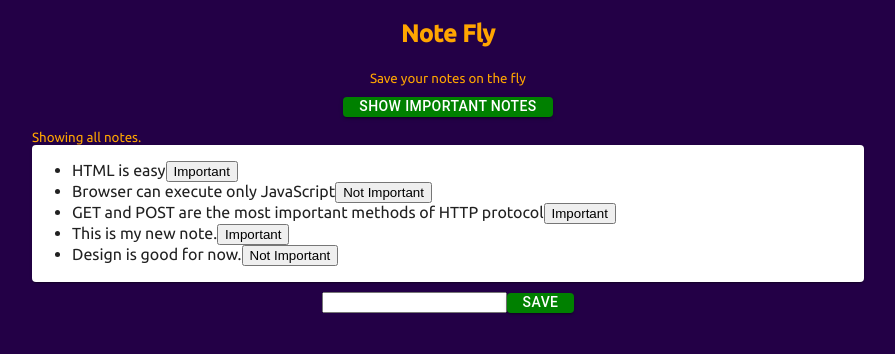
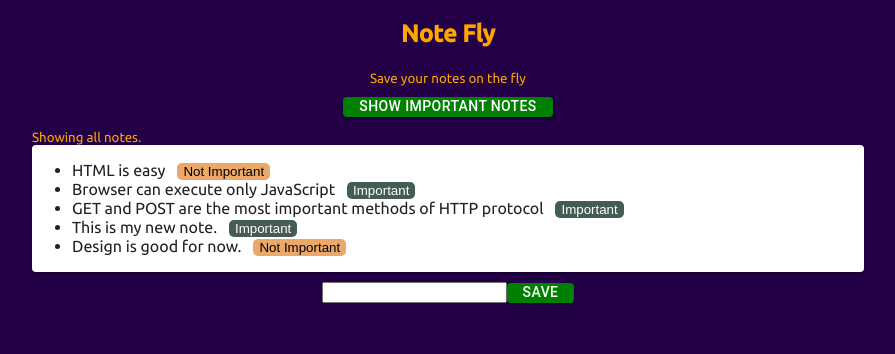
Before and after one commit to meetg94/notes-fullstack-mui, a React (Create React App) app in the folder frontend/: page / in a window 1280 px wide. Shown: the top 354 px of the page, without its empty margins (192-1087 px from the left). Built offline with nearby package versions, Linux system fonts and the light colour scheme; data requests are answered from the project's data file.

Commit message:
toggle importance

```diff
--- a/frontend/db.json
+++ b/frontend/db.json
@@ -4,13 +4,13 @@
       "id": 1,
       "content": "HTML is easy",
       "date": "2022-1-17T17:30:31.098Z",
-      "important": true
+      "important": false
     },
     {
       "id": 2,
       "content": "Browser can execute only JavaScript",
       "date": "2022-1-17T18:39:34.091Z",
-      "important": false
+      "important": true
     },
     {
       "id": 3,
--- a/frontend/src/App.js
+++ b/frontend/src/App.js
@@ -5,11 +5,14 @@ import axios from 'axios'
 import Note from './Components/Note';
 import NotesCard from './Components/NotesCard';
 
+
+
 function App() {
 
   const [notes, setNotes] = useState([])
   const [newNote, setNewNote] = useState('')
   const [showAll, setShowAll] = useState(true)
+  const [flag, setFlag] = useState(true)
 
   useEffect(() => {
     axios
@@ -25,6 +28,7 @@ function App() {
       content: newNote,
       important: Math.random() < 0.5,
     }
+
   axios
     .post('http://localhost:3001/notes', noteObject)
     .then(response => {
@@ -38,6 +42,16 @@ function App() {
   const handleNoteChange = (e) => {
     console.log(e.target.value)
     setNewNote(e.target.value)
+  }
+
+  const toggleImportance = (id) => {
+    const url = `http://localhost:3001/notes/${id}`
+    const note = notes.find(n => n.id === id)
+    const changedNote = { ...note, important: !note.important}
+
+    axios.put(url, changedNote).then(response => {
+      setNotes(notes.map(n => n.id !== id ? n : response.data))
+    })
   }
 
   const notesToShow = showAll
@@ -66,6 +80,8 @@ function App() {
           <Note
             key={note.id}
             note={note}
+            showAll={showAll}
+            toggleImportance={() => toggleImportance(note.id)}
             />
           )}
       </ul>
--- a/frontend/src/Components/Note.js
+++ b/frontend/src/Components/Note.js
@@ -1,14 +1,14 @@
-import { Card, CardActions, CardContent, Button, Typography } from "@mui/material"
+function Note({ showAll, note, toggleImportance }) {
 
-function Note({ note, toggleImportance }) {
 
   const label = note.important
     ? 'Important' : 'Not Important'
   return (
-    <li>
+    <li className='list-text'>
       {note.content}
       <button
-      className="importance-button"
+      color="primary"
+      className={note.important ? "note-important" : "not-important"}
       variant="contained"
       onClick={toggleImportance}>
         {label}
--- a/frontend/src/index.css
+++ b/frontend/src/index.css
@@ -38,5 +38,30 @@ code {
   text-align: center;
 }
 
+.note-important {
+  margin-left: 1.5%;
+  color: white;
+  background-color: #455b55;
+  border-radius: 5px;
+  border:none;
+  cursor: pointer;
+}
+
+.note-important:hover {
+  background-color: #306844;
+}
+
+.not-important {
+  margin-left: 1.5%;
+  border-radius: 5px;
+  background-color: #ECA869;
+  border: none;
+  cursor: pointer;
+}
+
+.not-important:hover {
+  background-color: #FF8B13;
+}
+
 .importance-button {
 }
```
Also changed, not shown: frontend/src/Services/notes.js (added, +22 -0 lines).
